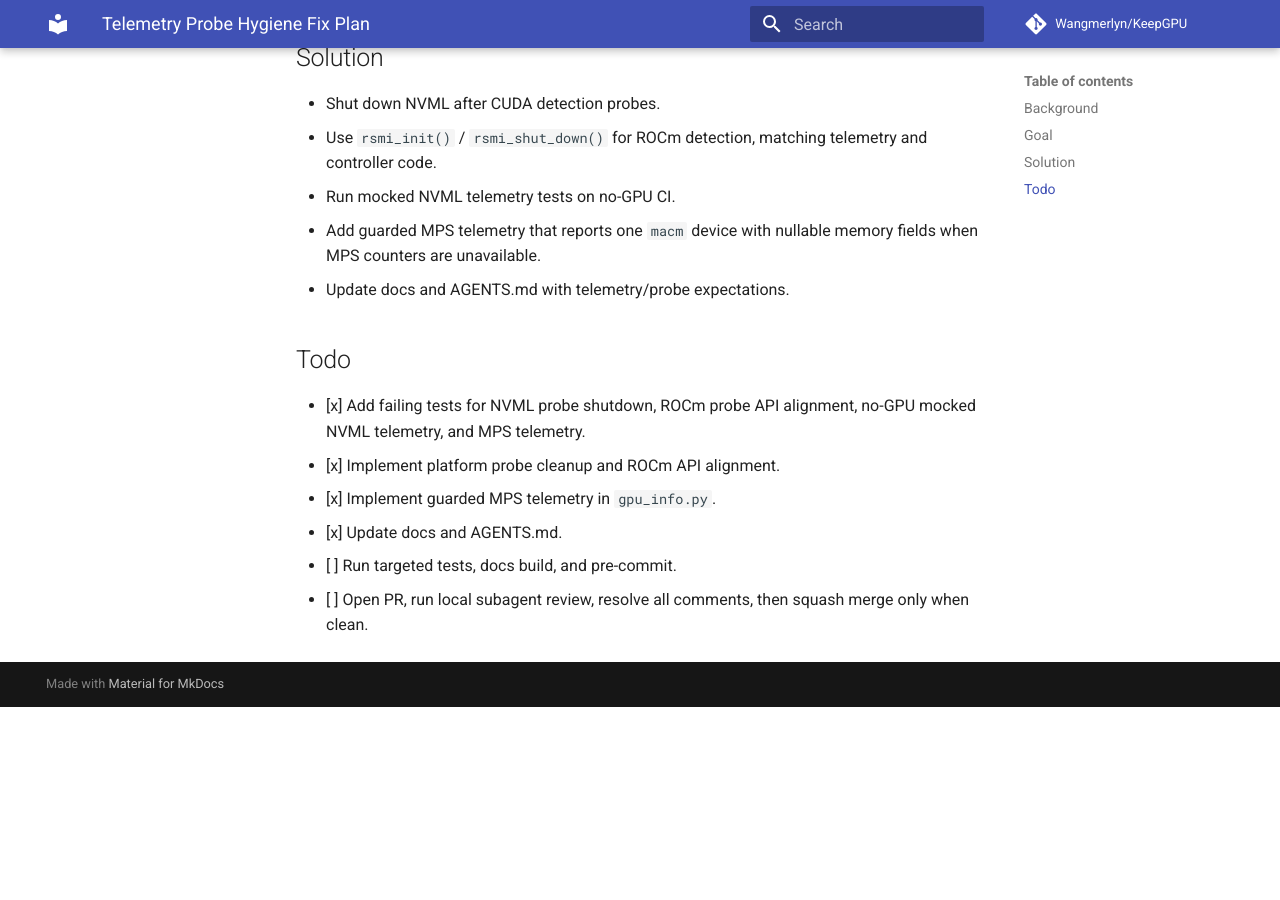
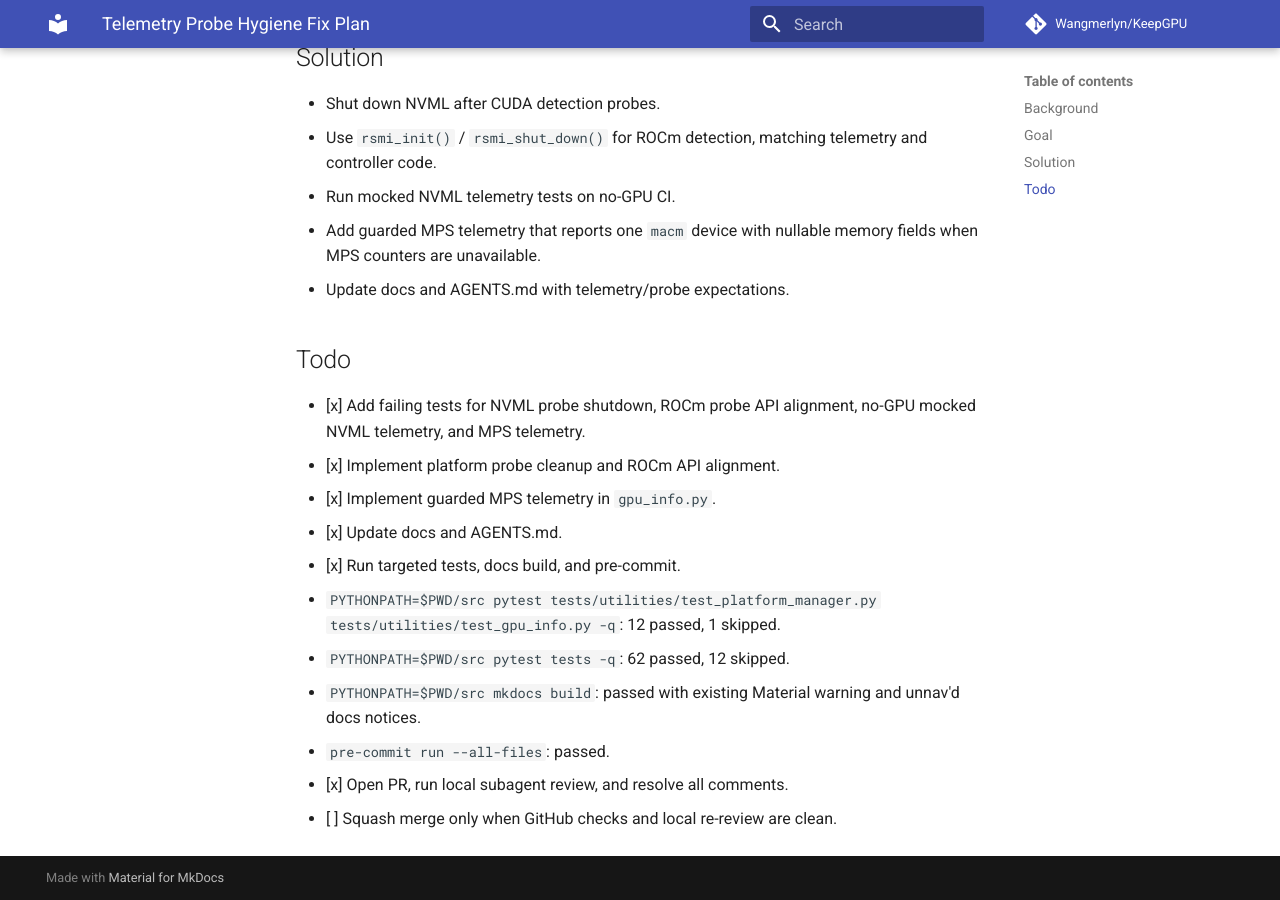
Before and after one commit to Wangmerlyn/KeepGPU, an MkDocs documentation site: the page built from docs/plans/telemetry-probe-hygiene.md, in a window 1280 px wide and 900 px high, scrolled down 523 px. Built offline with MkDocs 1.6.1 and Material for MkDocs 9.7.7, drawn with Linux system fonts in a browser that asks for light colours; comment, search, counter and statistics services are not loaded; before the commit the page ends 1230 px from its top, so only the background shows below that.

```diff
--- a/docs/plans/telemetry-probe-hygiene.md
+++ b/docs/plans/telemetry-probe-hygiene.md
@@ -22,5 +22,10 @@
 - [x] Implement platform probe cleanup and ROCm API alignment.
 - [x] Implement guarded MPS telemetry in `gpu_info.py`.
 - [x] Update docs and AGENTS.md.
-- [ ] Run targeted tests, docs build, and pre-commit.
-- [ ] Open PR, run local subagent review, resolve all comments, then squash merge only when clean.
+- [x] Run targeted tests, docs build, and pre-commit.
+  - `PYTHONPATH=$PWD/src pytest tests/utilities/test_platform_manager.py tests/utilities/test_gpu_info.py -q`: 12 passed, 1 skipped.
+  - `PYTHONPATH=$PWD/src pytest tests -q`: 62 passed, 12 skipped.
+  - `PYTHONPATH=$PWD/src mkdocs build`: passed with existing Material warning and unnav'd docs notices.
+  - `pre-commit run --all-files`: passed.
+- [x] Open PR, run local subagent review, and resolve all comments.
+- [ ] Squash merge only when GitHub checks and local re-review are clean.
```
Also changed, not shown: docs/guides/cli.md (+1 -1 lines), 2 other files.
